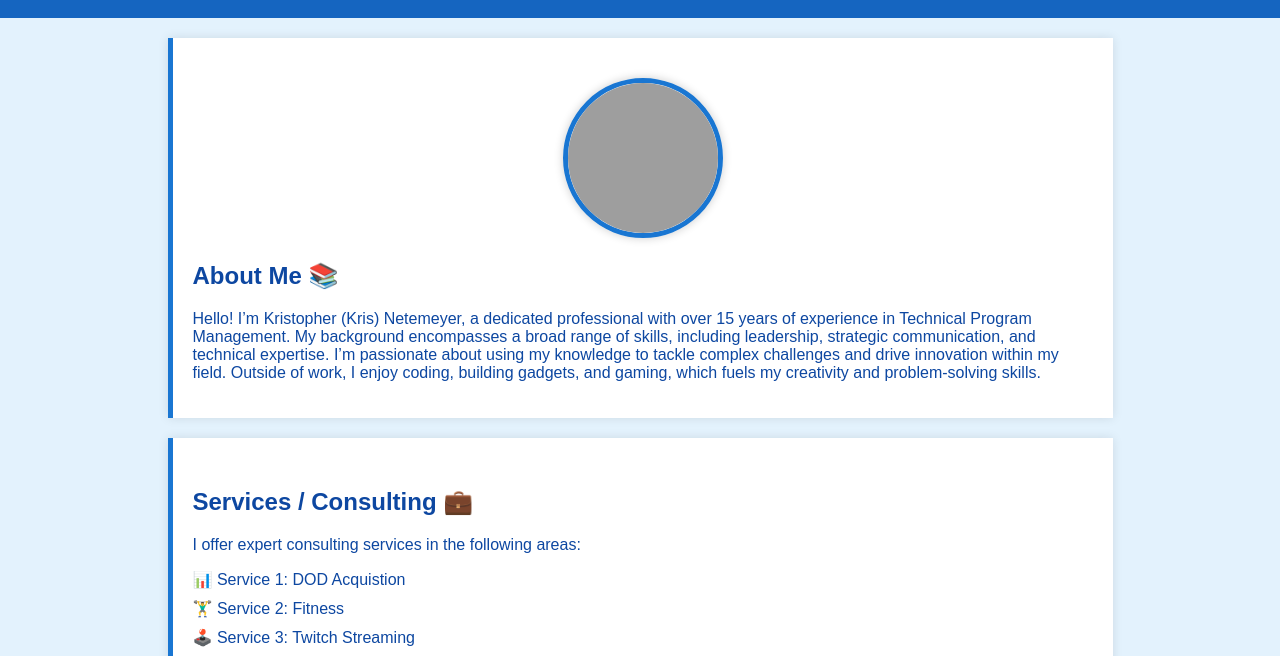
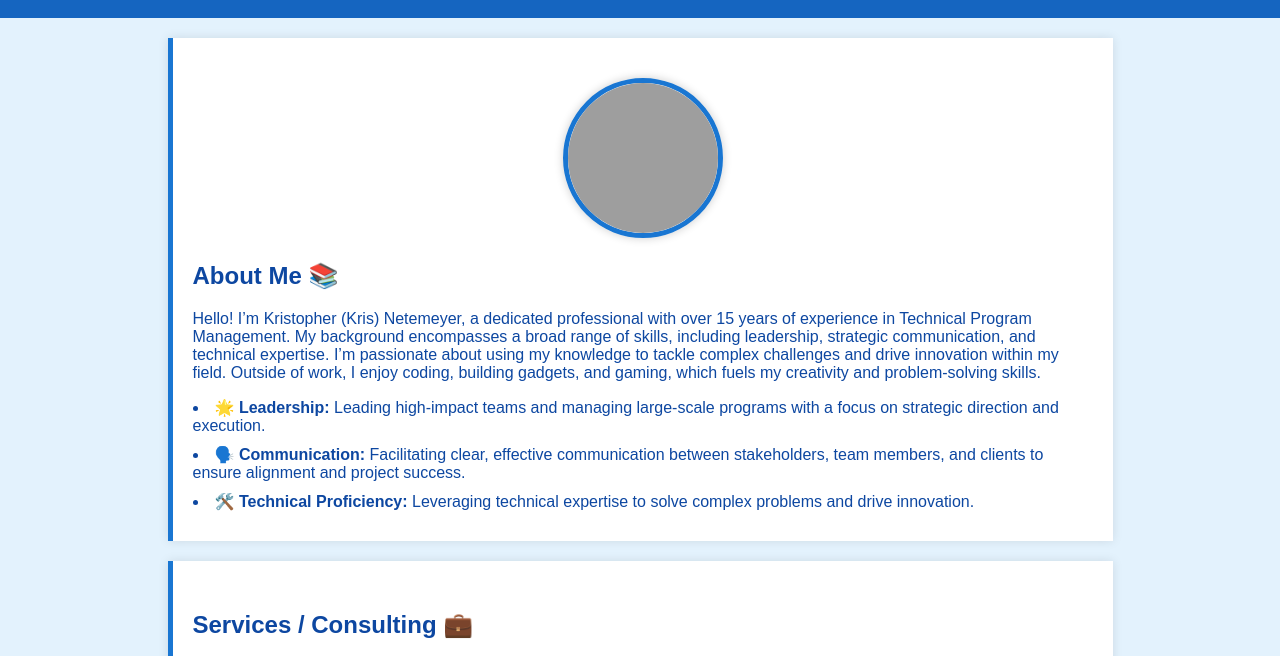
Before and after one commit to k3v4l1n/k3v4l1n.github.io, a plain HTML site: page index.html in a window 1280 px wide. Shown: the part 141-797 px from the top of the page. Drawn offline with Linux system fonts and the light colour scheme; grey boxes are pictures that could not be loaded.

Commit message:
Update index.html

```diff
--- a/index.html
+++ b/index.html
@@ -178,6 +178,9 @@
         </div>
         <h2>About Me 📚</h2>
         <p>Hello! I’m Kristopher (Kris) Netemeyer, a dedicated professional with over 15 years of experience in Technical Program Management. My background encompasses a broad range of skills, including leadership, strategic communication, and technical expertise. I’m passionate about using my knowledge to tackle complex challenges and drive innovation within my field. Outside of work, I enjoy coding, building gadgets, and gaming, which fuels my creativity and problem-solving skills.</p>
+        <li>🌟 <strong>Leadership:</strong> Leading high-impact teams and managing large-scale programs with a focus on strategic direction and execution.</li>
+        <li>🗣️ <strong>Communication:</strong> Facilitating clear, effective communication between stakeholders, team members, and clients to ensure alignment and project success.</li>
+        <li>🛠️ <strong>Technical Proficiency:</strong> Leveraging technical expertise to solve complex problems and drive innovation.</li>
     </section>
 
     <!-- Services / Consulting Section -->
```
